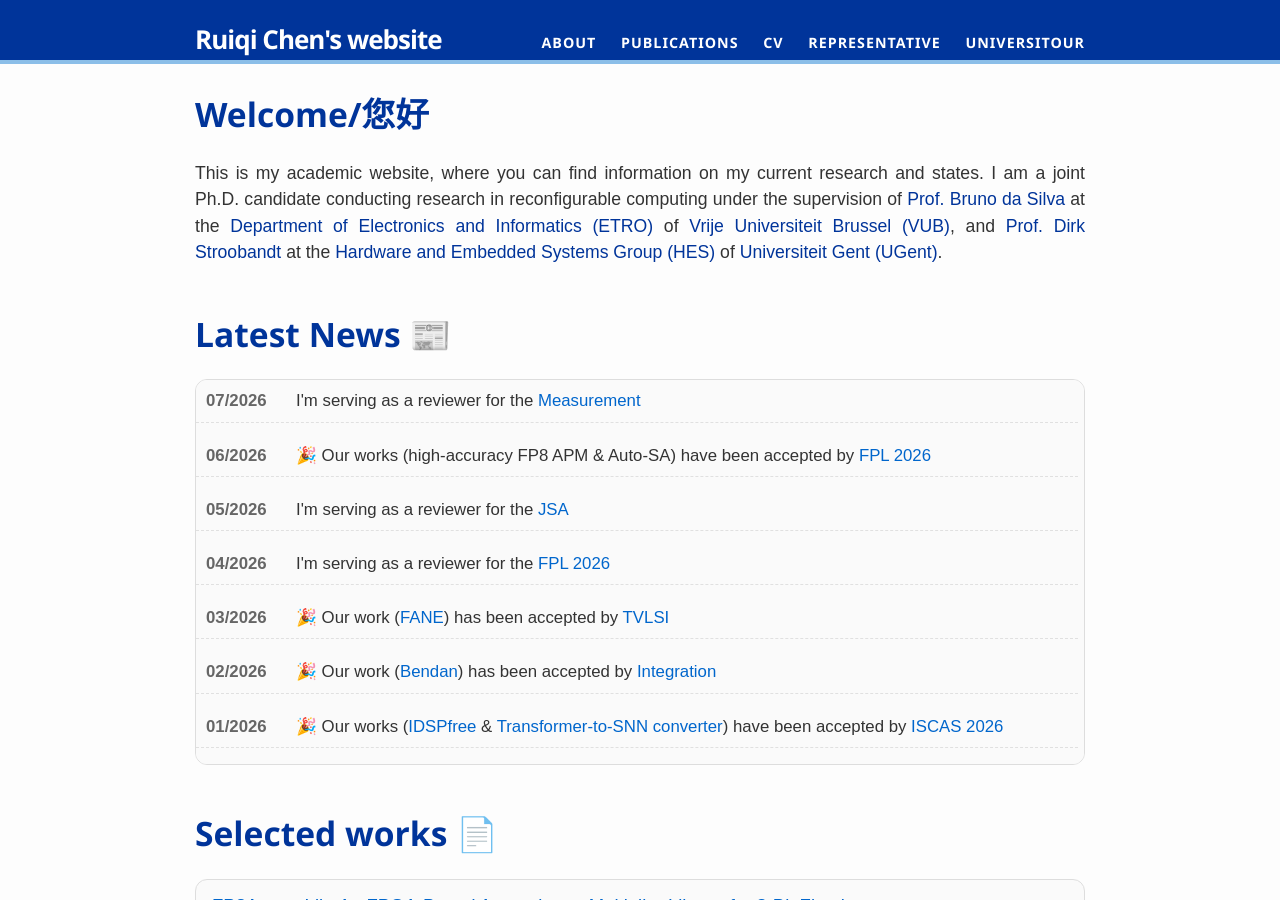
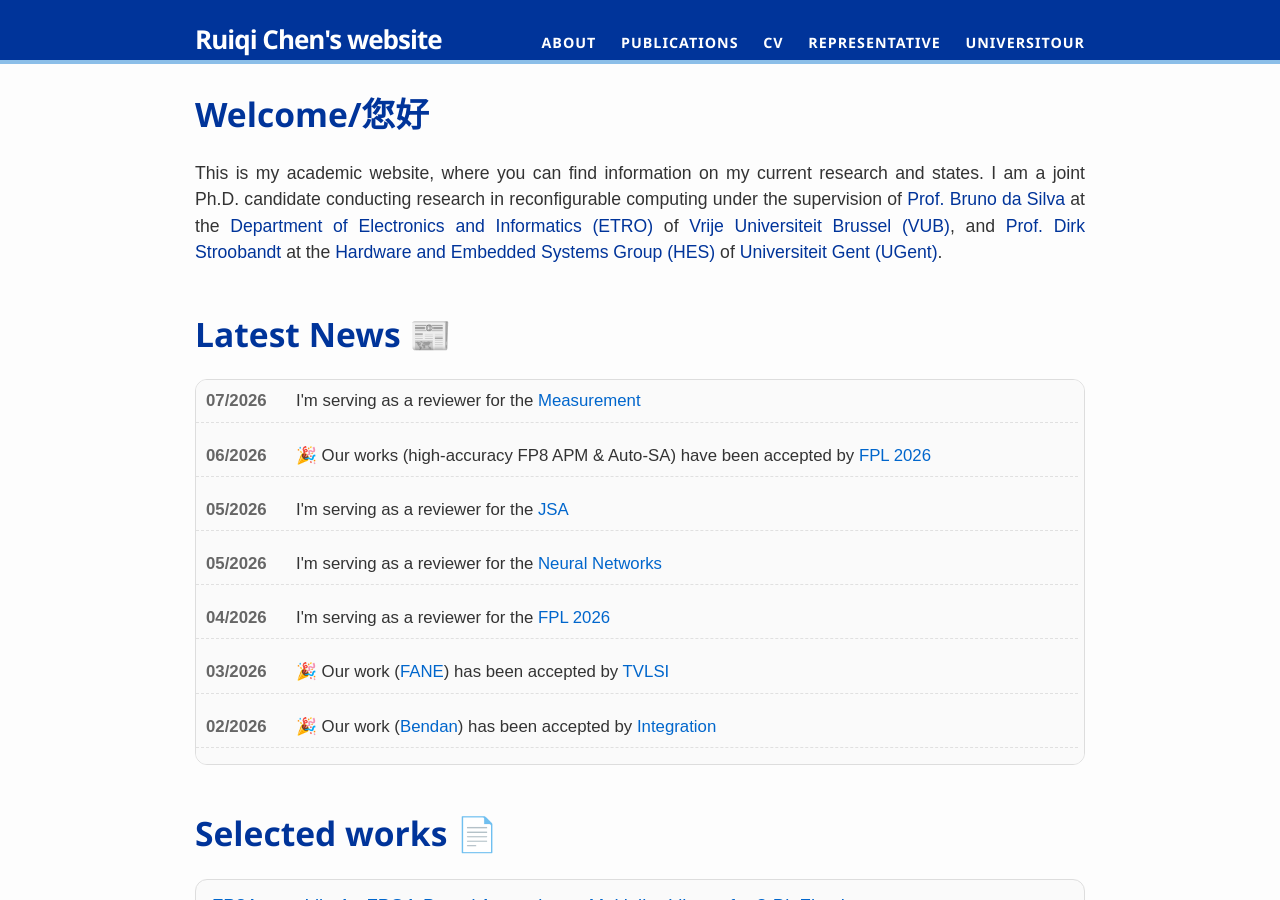
Before and after one commit to ruiqichen7/ruiqichen7.github.io, a Jekyll site: the page built from index.html, in a window 1280 px wide and 900 px high. Built offline with Jekyll 4.4.1, drawn with Linux system fonts in a browser that asks for light colours.

Commit message:
update news

```diff
--- a/index.html
+++ b/index.html
@@ -36,6 +36,14 @@ layout: default
       <div class="rollbar-text">
         I'm serving as a reviewer for the
         <a href="https://www.sciencedirect.com/journal/journal-of-systems-architecture">JSA</a>
+      </div>
+    </div>
+
+    <div class="rollbar-item">
+      <div class="rollbar-date">05/2026</div>
+      <div class="rollbar-text">
+        I'm serving as a reviewer for the
+        <a href="https://www.sciencedirect.com/journal/neural-networks">Neural Networks</a>
       </div>
     </div>
 
```
Also changed, not shown: about.md (+1 -0 lines).
